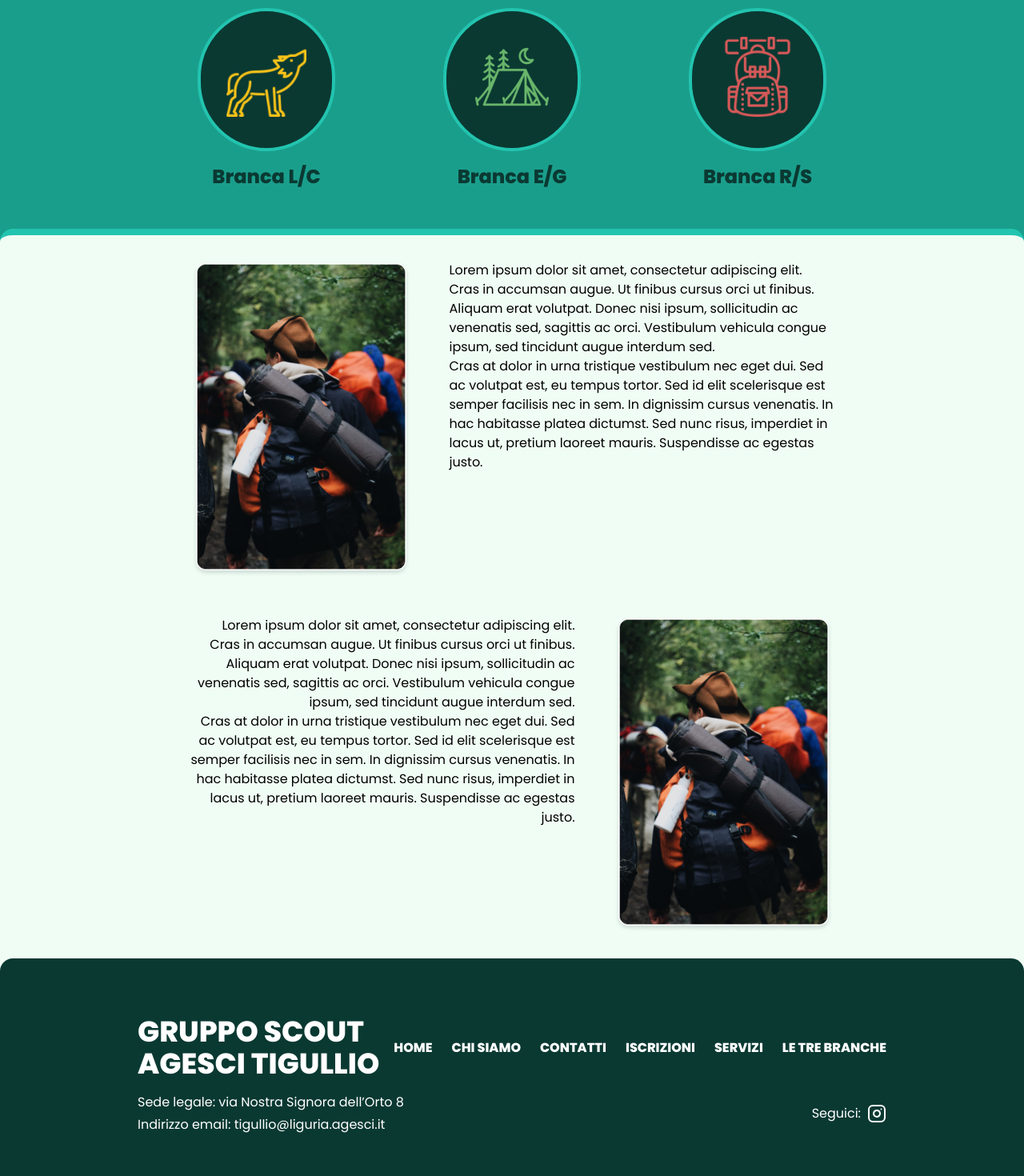
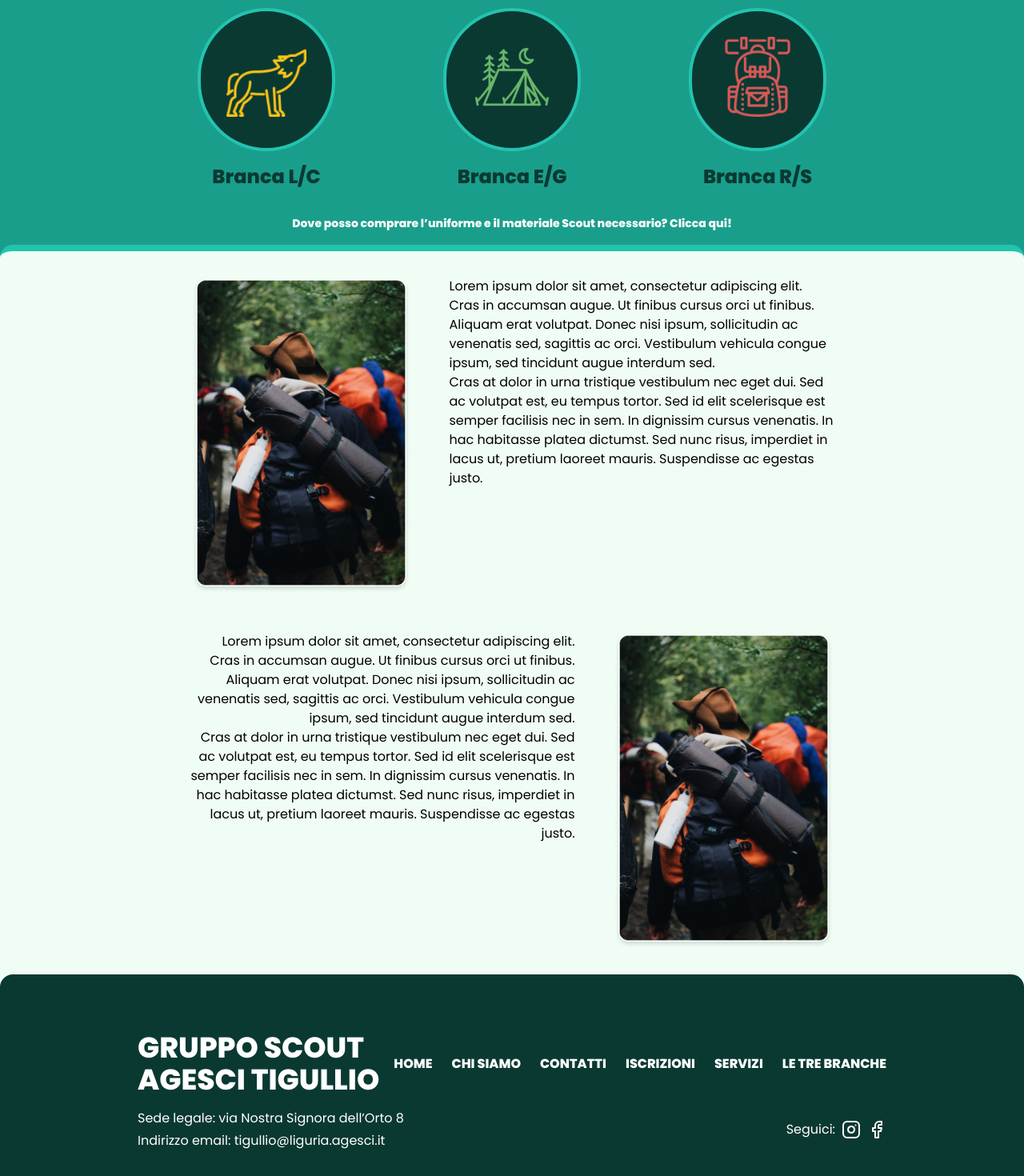
Before and after one commit to cgiovanni96/scout, a Next.js app: page / in a window 1280 px wide. Shown: the part 1461-2931 px from the top of the page at 80% size. Built offline with nearby package versions, Linux system fonts and the light colour scheme.

Commit message:
:sparkles: misc/2

```diff
--- a/app/(info)/branche/page.tsx
+++ b/app/(info)/branche/page.tsx
@@ -131,8 +131,11 @@ const Page = () => {
             </div>
           </section>
         </div>
-        <p>
-          <a href="https://www.loscoiattolo.info/ ">
+        <p id="scoiattolo">
+          <a
+            href="https://www.loscoiattolo.info/"
+            className="font-bold text-primary-700 underline cursor-pointer"
+          >
             Visita il sito ufficiale "Lo Scoiattolo" per comprare uniforme,
             distintivi o qualsiasi cosa ti serva.
           </a>{" "}
--- a/app/(info)/iscrizioni/page.mdx
+++ b/app/(info)/iscrizioni/page.mdx
@@ -14,8 +14,8 @@ Ad inizio anno scout (verso il mese di ottobre), i capi chiameranno i genitori d
 Nel caso in cui non ci fosse al momento posto per vostro/a figlio/a, l’iscrizione fatta rimane comunque valida e il nominativo resta nella lista d’attesa, con la possibilità di essere ricontattati in caso di rinuncia di qualcuno, anche ad anno inoltrato.
 
 
-Box dove il genitore può descrivere il figlio/a avendo la possibilità di farci presenti eventuali disabilità, difficoltà, allergie…..
-
 **N.B. NON VERRANNO PRESE IN CONSIDERAZIONE ISCRIZIONI VIA MAIL.**
 
 <EnrollmentForm />
+
+**ACCONSENTO** ai sensi e per gli effetti degli artt. 13 e 23 del D. L.gs. n. 196/2003, con la sottoscrizione del presente modulo, al trattamento dei dati personali secondo le modalità e nei limiti previsti dalla legge
--- a/mdx-components.tsx
+++ b/mdx-components.tsx
@@ -1,6 +1,4 @@
 import type { MDXComponents } from "mdx/types";
-
-// TODO: style anchor element
 
 export function useMDXComponents(components: MDXComponents): MDXComponents {
   return {
@@ -24,6 +22,14 @@ export function useMDXComponents(components: MDXComponents): MDXComponents {
     ul: ({ children }) => (
       <ul className="flex flex-col gap-2  list-inside list-disc">{children}</ul>
     ),
+    a: ({ children, ...props }) => (
+      <a
+        className="text-primary-700 font-bold underline cursor-pointer"
+        {...props}
+      >
+        {children}
+      </a>
+    ),
     ...components,
   };
 }
--- a/src/components/footer/footer.component.tsx
+++ b/src/components/footer/footer.component.tsx
@@ -1,7 +1,7 @@
 "use client";
 
 import { basicInfo, pages } from "@/src/data";
-import { Instagram } from "lucide-react";
+import { Facebook, Instagram } from "lucide-react";
 import Link from "next/link";
 import { motion } from "framer-motion";
 import { usePathname } from "next/navigation";
@@ -45,6 +45,14 @@ export const Footer = () => {
             >
               <Instagram />
             </motion.a>
+
+            <motion.a
+              whileHover={{ scale: 1.2 }}
+              href="https://www.facebook.com/groups/40477455425/"
+              target="_blank"
+            >
+              <Facebook />
+            </motion.a>
           </div>
         </div>
       </div>
--- a/src/components/guilds/guilds.component.tsx
+++ b/src/components/guilds/guilds.component.tsx
@@ -4,6 +4,7 @@ import { motion } from "framer-motion";
 import { guilds } from "@/src/data";
 import Image from "next/image";
 import { useRouter } from "next/navigation";
+import Link from "next/link";
 
 type Props = {
   colorEnabled?: boolean;
@@ -65,7 +66,16 @@ export const Guilds = ({ colorEnabled }: Props) => {
               </div>
             ))}
         </div>
-      </div>{" "}
+      </div>
+      <div className="flex items-center justify-center">
+        <Link
+          href="/branche#scoiattolo"
+          className="font-bold text-white cursor-pointer text-sm"
+        >
+          Dove posso comprare l’uniforme e il materiale Scout necessario? Clicca
+          qui!
+        </Link>
+      </div>
     </motion.section>
   );
 };
```
